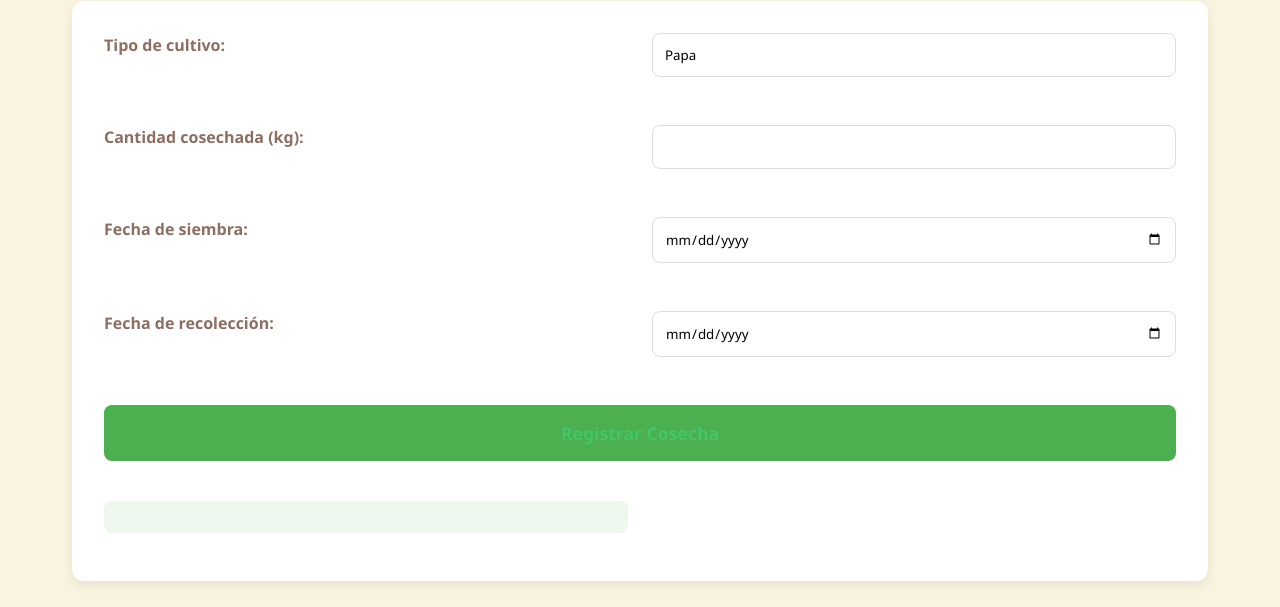
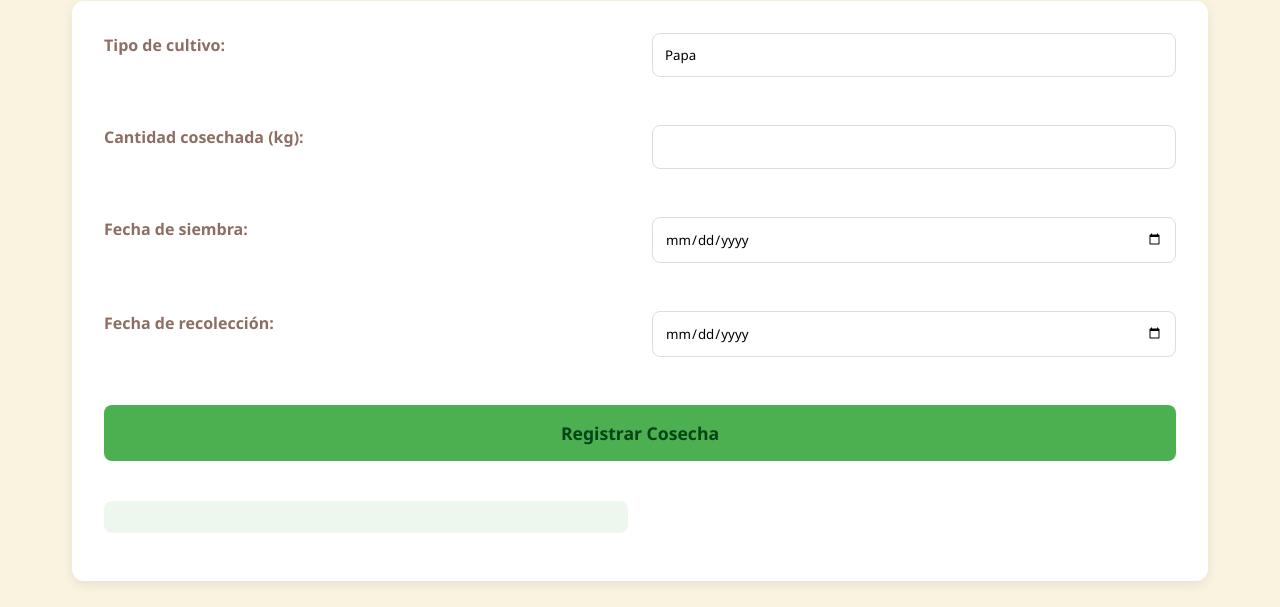
Before and after one commit to julianburgos94/AgriculThor, a plain HTML site: page pagina6.html in a window 1280 px wide. Shown: the part 193-800 px from the top of the page. Drawn offline with Linux system fonts and the light colour scheme.

Commit message:
Add files via upload

```diff
--- a/style.css
+++ b/style.css
@@ -383,7 +383,7 @@
   #cosechaForm button[type="submit"] {
     grid-column: span 2;
     background-color: var(--verde-hoja);
-    color: rgb(67, 197, 106);
+    color: rgb(0, 68, 23);
     padding: 1rem;
     font-size: 1.1rem;
   }
```
